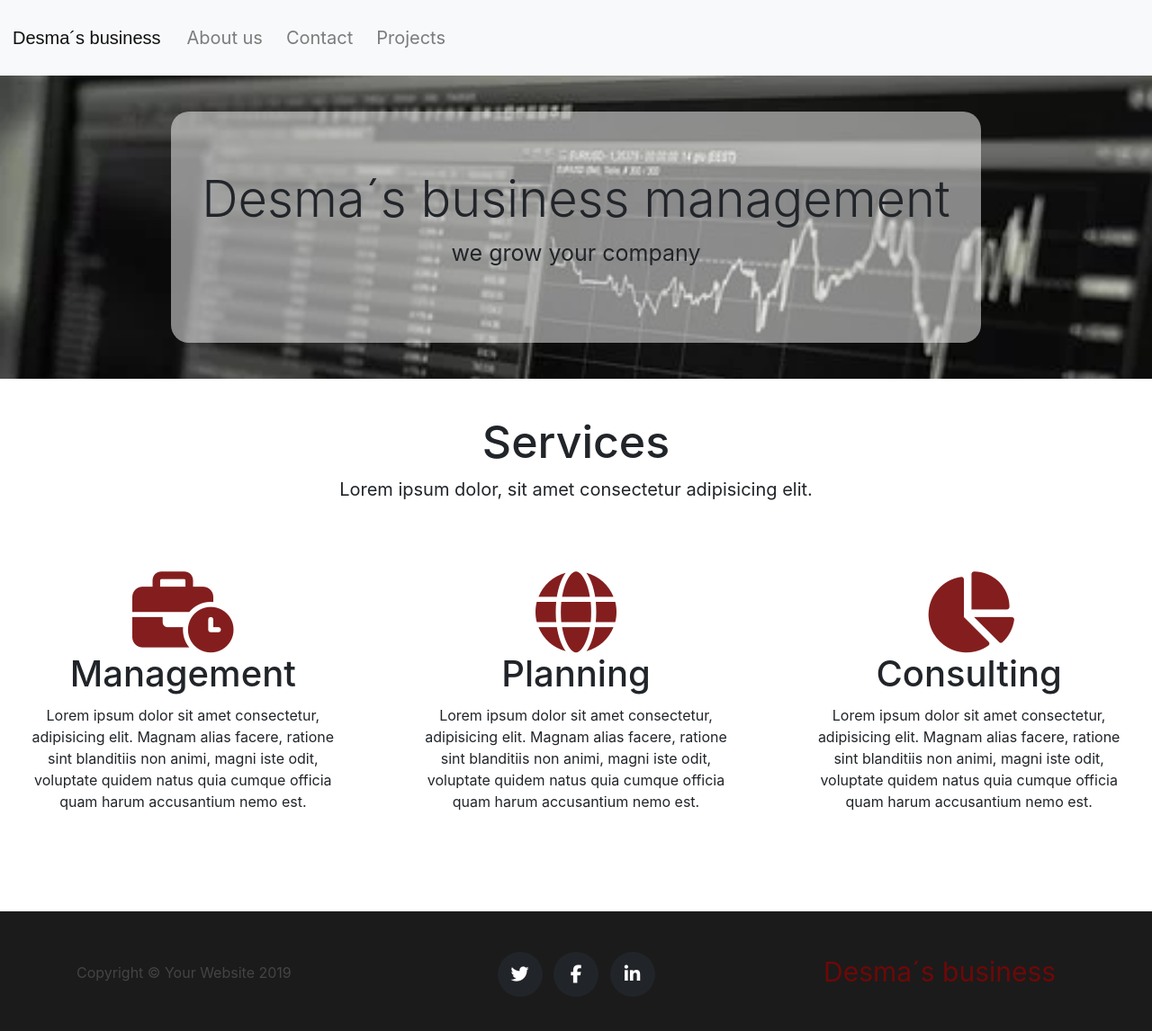
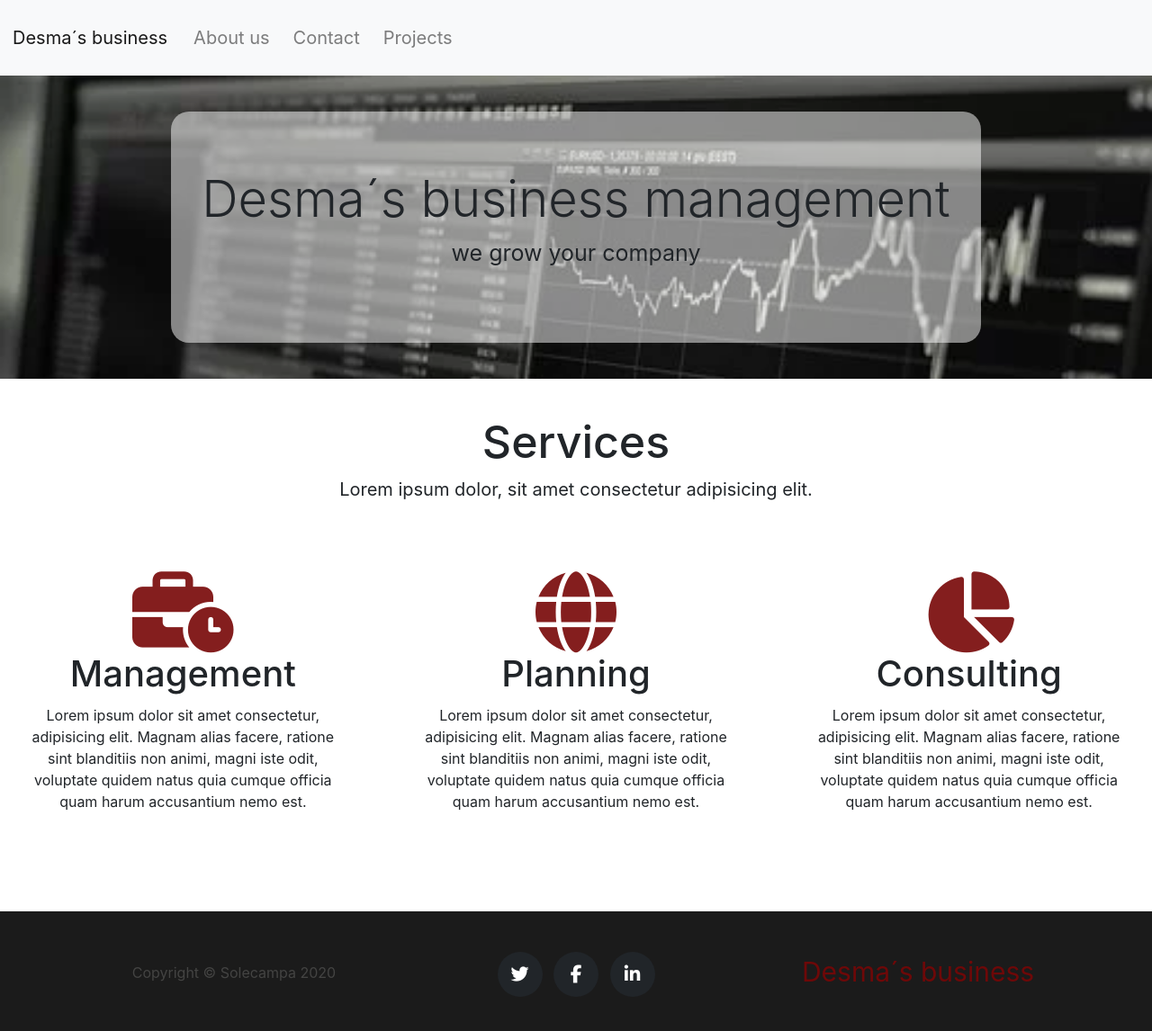
Before and after one commit to solecampa/Desmas-Web, a website: page desmas.html in a window 1280 px wide. Shown: the whole page at 90% size. Drawn offline with nearby package versions, Linux system fonts and the light colour scheme.

Commit message:
14abrilVersion5

```diff
--- a/desmas.html
+++ b/desmas.html
@@ -101,7 +101,7 @@
     <div id="footer1" class="container">
       <div class="row align-items-center">
         <div class="col-md-4">
-          <span class="copyright">Copyright &copy; Your Website 2019</span>
+          <span class="copyright">Copyright &copy; Solecampa 2020</span>
         </div>
         <div class="col-md-4">
           <ul class="list-inline social-buttons">
--- a/style2.css
+++ b/style2.css
@@ -10,10 +10,6 @@
     font-size: 20px;
 }
 
-#mainNav .navbar-brand {
-    color: rgb(15, 15, 15);
-    font-family: sans-serif;
-}
 
 /*Presentacion*/
 
@@ -83,12 +79,16 @@
         background-color: rgb(27, 27, 27);
         padding: 25px 0;
         margin-top: 100px;
+        text-align: center;
     }
 
+
+
     .copyright{
-        text-align: center;
+
         color: rgb(68, 68, 67);
         margin-bottom: 25px;
+
     }
 
     ul.social-buttons {
@@ -118,8 +118,8 @@
         text-decoration: none;
         color: rgba(119, 7, 7, 0.904);
         text-align: center;
-        margin-left: 70px;
         font-size: 30px;
+
 
     }
 
```
